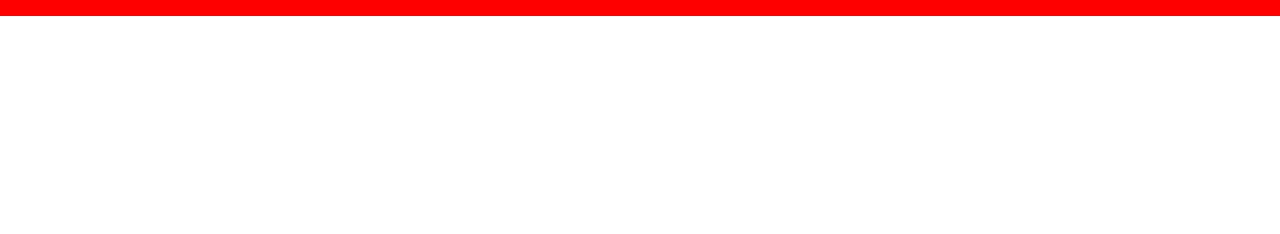
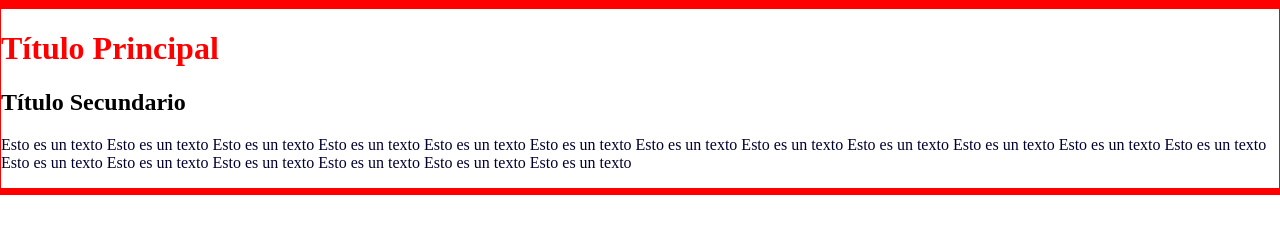
Before and after one commit to orlandobrea/wm-utn-2019, a plain HTML site: page index.html in a window 1280 px wide. Drawn offline with Linux system fonts and the light colour scheme.

Commit message:
agregue h2

```diff
--- a/estilos.css
+++ b/estilos.css
@@ -23,7 +23,14 @@ div {
 }
 
 .equipo-5 {
+    h1{
+        color: red;
+        text-tranformation: uppercase;
+    }
+    p{
+        color: #000030;
 
+    }
 }
 
 .equipo-6 {
--- a/index.html
+++ b/index.html
@@ -25,7 +25,9 @@
     </div>
 
     <div class="equipo-5">
-
+        <h1>Título Principal</h1>
+        <h2>Título Secundario</h2>
+        <p>Esto es un texto Esto es un texto Esto es un texto Esto es un texto Esto es un texto Esto es un texto Esto es un texto Esto es un texto Esto es un texto Esto es un texto Esto es un texto Esto es un texto Esto es un texto Esto es un texto Esto es un texto Esto es un texto Esto es un texto Esto es un texto </p>
     </div>
 
     <div class="equipo-6">
```
